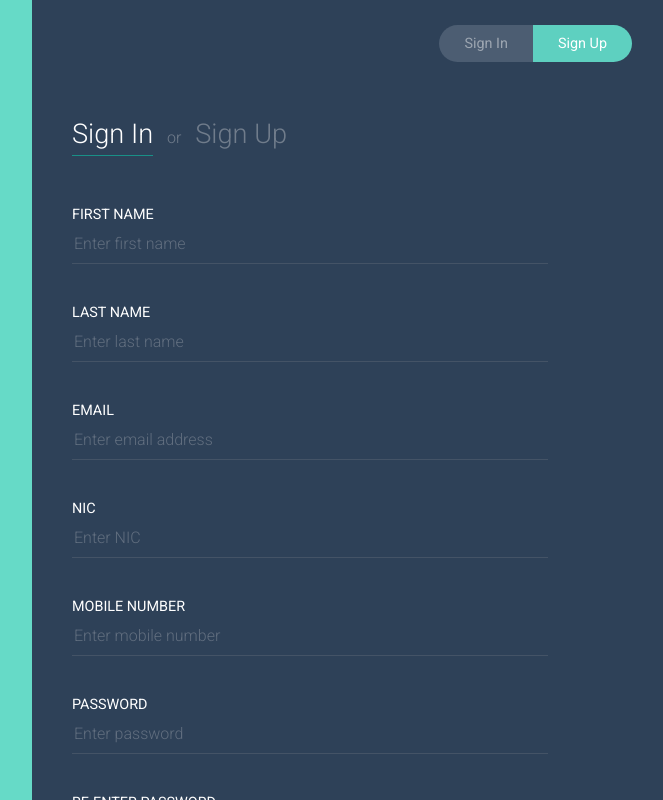
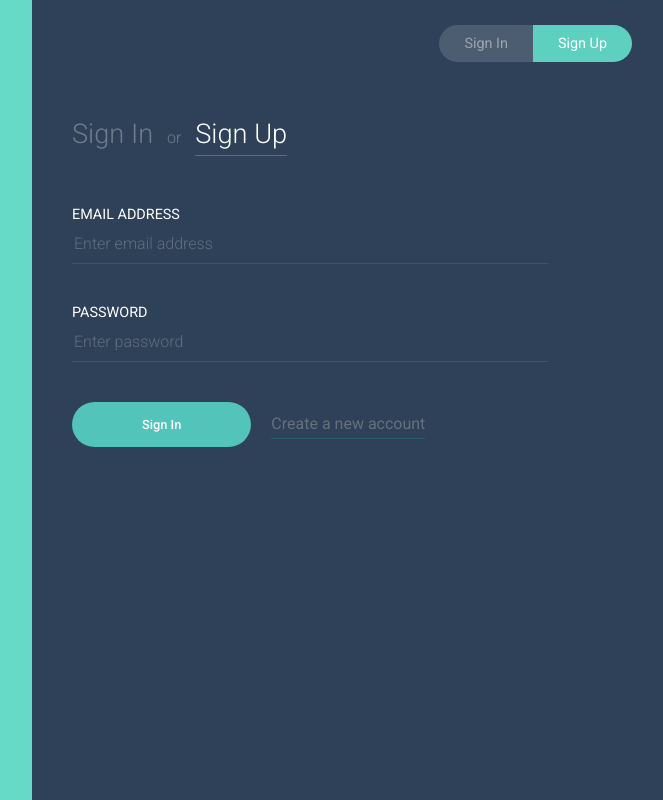
Before and after one commit to pasindupiumal/TTRS-FrontEnd, a React (Create React App) app: page / in a window 1280 px wide. Shown: the whole page, without its empty margins (608-1271 px from the left). Built offline with nearby package versions, Linux system fonts and the light colour scheme.

Commit message:
Created Login Component

```diff
--- a/src/Components/Login-Register-Root.js
+++ b/src/Components/Login-Register-Root.js
@@ -1,5 +1,6 @@
 import React from 'react';
 import Login from './Login';
+import SignUp from './SignUp';
 import '../App.css';
 
 function LoginRegisterRoot(){
@@ -19,7 +20,7 @@ function LoginRegisterRoot(){
                 </div>
 
                 <div className="FormTitle">
-                    <a href="#" className="FormTitle__Link FormTitle__Link--Active">Sign In</a> or <a href="#" className="FormTitle__Link">Sign Up</a>
+                    <a href="#" className="FormTitle__Link">Sign In</a> or <a href="#" className="FormTitle__Link FormTitle__Link--Active">Sign Up</a>
                 </div>
 
                 <Login/>
--- a/src/Components/Login.js
+++ b/src/Components/Login.js
@@ -9,38 +9,18 @@ class Login extends Component{
                 <form className="FormFields" onSubmit="{this.handleSubmit}">
 
                     <div className="FormField">
-                        <label className="FormField__Label" htmlFor="firstName">First Name</label>
-                        <input type="text" id="firstName" className="FormField__Input" placeholder="Enter first name" name="firstName"/>
+                        <label className="FormField__Label" htmlFor="email">Email Address</label>
+                        <input type="text" id="email" className="FormField__Input" placeholder="Enter email address" name="email"/>
                     </div>
 
                     <div className="FormField">
-                        <label className="FormField__Label" htmlFor="lastName">Last Name</label>
-                        <input type="text" id="lastName" className="FormField__Input" placeholder="Enter last name" name="lastName"/>
+                        <label className="FormField__Label" htmlFor="password">Password</label>
+                        <input type="password" id="password" className="FormField__Input" placeholder="Enter password" name="password"/>
                     </div>
 
                     <div className="FormField">
-                        <label className="FormField__Label" htmlFor="email">Email</label>
-                        <input type="email" id="email" className="FormField__Input" placeholder="Enter email address" name="email"/>
-                    </div>
-
-                    <div className="FormField">
-                        <label className="FormField__Label" htmlFor="nic">NIC</label>
-                        <input type="text" id="nic" className="FormField__Input" placeholder="Enter NIC" name="nic"/>
-                    </div>
-
-                    <div className="FormField">
-                        <label className="FormField__Label" htmlFor="mobileNumber">Mobile Number</label>
-                        <input type="text" id="mobileNumber" className="FormField__Input" placeholder="Enter mobile number" name="mobileNumber"/>
-                    </div>
-
-                    <div className="FormField">
-                        <label className="FormField__Label" htmlFor="password1">Password</label>
-                        <input type="password" id="password1" className="FormField__Input" placeholder="Enter password" name="password1"/>
-                    </div>
-
-                    <div className="FormField">
-                        <label className="FormField__Label" htmlFor="password2">Re-Enter Password</label>
-                        <input type="password" id="password2" className="FormField__Input" placeholder="Re-enter password" name="password2"/>
+                        <button className="FormField__Button mr-20"> Sign In</button>
+                        <a href="#" className="FormField__Link">Create a new account</a>
                     </div>
                 </form>
             </div>
--- /dev/null
+++ b/src/Components/SignUp.js
@@ -0,0 +1,65 @@
+import React, {Component} from 'react';
+import '../App.css';
+
+class SignUp extends Component{
+
+    render(){
+        return(
+            <div className="FormCenter">
+                <form className="FormFields" onSubmit="{this.handleSubmit}">
+
+                    <div className="FormField">
+                        <label className="FormField__Label" htmlFor="firstName">First Name</label>
+                        <input type="text" id="firstName" className="FormField__Input" placeholder="Enter first name" name="firstName"/>
+                    </div>
+
+                    <div className="FormField">
+                        <label className="FormField__Label" htmlFor="lastName">Last Name</label>
+                        <input type="text" id="lastName" className="FormField__Input" placeholder="Enter last name" name="lastName"/>
+                    </div>
+
+                    <div className="FormField">
+                        <label className="FormField__Label" htmlFor="email">Email</label>
+                        <input type="email" id="email" className="FormField__Input" placeholder="Enter email address" name="email"/>
+                    </div>
+
+                    <div className="FormField">
+                        <label className="FormField__Label" htmlFor="nic">NIC</label>
+                        <input type="text" id="nic" className="FormField__Input" placeholder="Enter NIC" name="nic"/>
+                    </div>
+
+                    <div className="FormField">
+                        <label className="FormField__Label" htmlFor="mobileNumber">Mobile Number</label>
+                        <input type="text" id="mobileNumber" className="FormField__Input" placeholder="Enter mobile number" name="mobileNumber"/>
+                    </div>
+
+                    <div className="FormField">
+                        <label className="FormField__Label" htmlFor="password1">Password</label>
+                        <input type="password" id="password1" className="FormField__Input" placeholder="Enter password" name="password1"/>
+                    </div>
+
+                    <div className="FormField">
+                        <label className="FormField__Label" htmlFor="password2">Re-Enter Password</label>
+                        <input type="password" id="password2" className="FormField__Input" placeholder="Re-enter password" name="password2"/>
+                    </div>
+
+                    <div className="FormField">
+
+                        <label className="FormField__CheckboxLabel">
+                            <input className="FormField__Checkbox" type="checkbox" name="hasAgreed" /> I agree to all the statements in
+                            <a href="" className="FormField__TermsLink">terms of service</a>
+                        </label>
+
+                    </div>
+
+                    <div className="FormField">
+                        <button className="FormField__Button mr-20"> Sign Up</button>
+                        <a href="#" className="FormField__Link">I'm already a member</a>
+                    </div>
+                </form>
+            </div>
+        );
+    }
+}
+
+export default SignUp;
```
